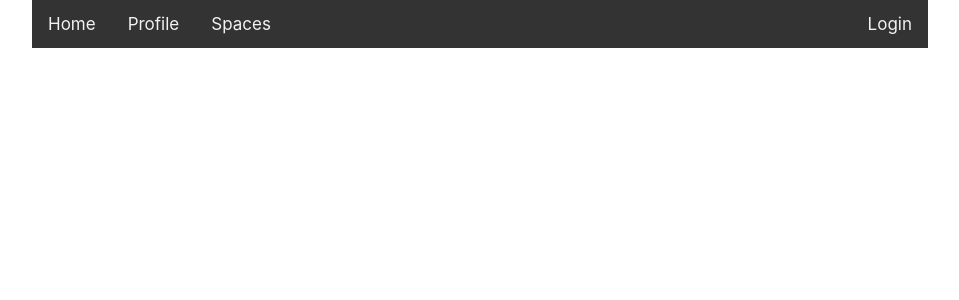
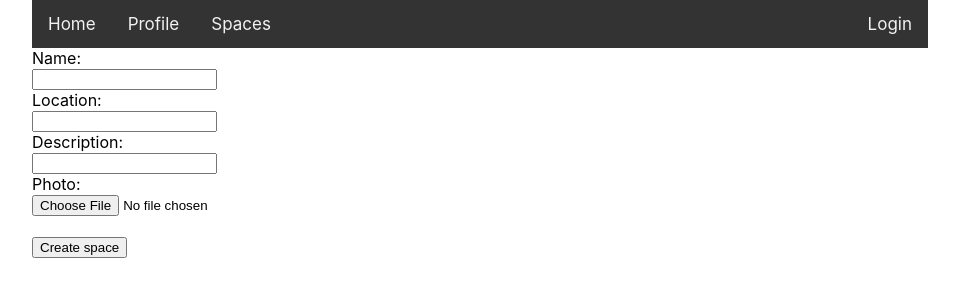
Before and after one commit to mr-hated/space-finder-frontend, a React (Create React App) app: page /createSpace in a window 1280 px wide. Shown: the top 300 px of the page, without its empty margins (160-1119 px from the left). Built offline with nearby package versions, Linux system fonts and the light colour scheme; what aws-amplify would draw is missing.

Commit message:
Create space component

```diff
--- a/src/components/App.tsx
+++ b/src/components/App.tsx
@@ -9,6 +9,7 @@ import { Profile } from './Profile';
 import history from '../utils/history';
 import { Spaces } from './spaces/Spaces';
 import { DataService } from '../services/DataService';
+import { CreateSpace } from './spaces/CreateSpaces';
 
 interface AppState {
   user: User | undefined
@@ -53,6 +54,9 @@ export class App extends React.Component<{}, AppState> {
               <Route exact path='/spaces'>
                 <Spaces dataService={this.dataService}/>
               </Route>
+              <Route exact path='/createSpace'>
+                <CreateSpace dataService={this.dataService}/>
+              </Route>
             </Switch>
           </div>
 
--- /dev/null
+++ b/src/components/spaces/CreateSpaces.tsx
@@ -0,0 +1,81 @@
+import { Component, SyntheticEvent } from "react";
+import { DataService } from "../../services/DataService";
+
+interface CustomEvent {
+    target: HTMLInputElement
+}
+export interface ICreateSpaceState {
+    name?: string,
+    location?: string,
+    description?: string,
+    photoURL?: string,
+    photo?: File
+}
+interface ICreateSpaceProps {
+    dataService: DataService
+}
+
+export class CreateSpace extends Component<ICreateSpaceProps, ICreateSpaceState> {
+
+    state: ICreateSpaceState = {
+        name:'',
+        description:'',
+        location: '',
+        photoURL: ''
+    }
+
+    private setName(event: CustomEvent) {
+        this.setState({ name: event.target.value });
+    }
+    private setLocation(event: CustomEvent) {
+        this.setState({ location: event.target.value });
+    }
+    private setDescription(event: CustomEvent) {
+        this.setState({ description: event.target.value });
+    }
+
+    private setPhotoUrl(event: CustomEvent) {
+        if (event.target.files && event.target.files[0]) {
+            this.setState({ photo: event.target.files[0] });
+        }
+    }
+
+    private async handleSubmit(event: SyntheticEvent) {
+        event.preventDefault();
+        const stateClone = {...this.state};
+        try {
+            const id = await this.props.dataService.createSpace(stateClone);
+            alert(`Created space with id: ${id}`);
+        } catch (error) {
+            alert(`Error while creating space: ${error}`);
+        }
+
+    }
+
+    render() {
+            let photoSpace;
+            if (this.state.photo) {
+                const localPhotoURL = URL.createObjectURL(this.state.photo)
+                photoSpace = <img alt='' src={localPhotoURL} />
+            } else {
+                photoSpace = <div></div>
+            }
+            return <form onSubmit={e => this.handleSubmit(e)}>
+                <label>Name:<br />
+                    <input name='space name' value={this.state.name} onChange={e => this.setName(e)} />
+                </label><br />
+                <label>Location:<br />
+                    <input name='space location' value={this.state.location} onChange={e => this.setLocation(e)} />
+                </label><br />
+                <label>Description:<br />
+                    <input name='space location' value={this.state.description} onChange={e => this.setDescription(e)} />
+                </label><br />
+                <label>Photo:<br />
+                    <input name='photo' type='file' onChange={e => this.setPhotoUrl(e)} />
+                </label><br />
+                {photoSpace}<br />
+                <input data-test="submit-button" type="submit" value="Create space" />
+            </form>
+    }
+
+}
--- a/src/components/spaces/SpaceComponent.tsx
+++ b/src/components/spaces/SpaceComponent.tsx
@@ -3,6 +3,7 @@ import genericImage from '../../assets/generic-image.jpg';
 import './SpaceComponent.css';
 
 interface SpaceComponentProps {
+  key: string,
   spaceId: string,
   name: string,
   location: string,
@@ -16,7 +17,7 @@ export class SpaceComponent extends Component <SpaceComponentProps> {
     if(this.props.photoUrl){
       return <img src={this.props.photoUrl} alt='' />
     } else {
-      return <img src={genericImage} alt=''/ >
+      return <img src={genericImage} alt='' />
     }
   }
 
--- a/src/components/spaces/Spaces.tsx
+++ b/src/components/spaces/Spaces.tsx
@@ -3,6 +3,7 @@ import { Space } from "../../model/Model";
 import { DataService } from "../../services/DataService";
 import { SpaceComponent } from "./SpaceComponent";
 import { ConfirmModalComponent } from "./ConfirmModalComponent";
+import { Link } from "react-router-dom";
 
 interface SpacesState {
   spaces: Space[],
@@ -55,6 +56,7 @@ export class Spaces extends Component<SpacesProps, SpacesState> {
     for (const space of this.state.spaces) {
       rows.push(
         <SpaceComponent
+          key={space.spaceId}
           location={space.location}
           name={space.name}
           spaceId={space.spaceId}
@@ -76,6 +78,7 @@ export class Spaces extends Component<SpacesProps, SpacesState> {
     return (
     <div>
       <h2>Welcome to the Spaces page!</h2>
+      <Link to='/createSpace'>Create space</Link><br></br>
       {this.renderSpaces()}
       <ConfirmModalComponent
         close={this.closeModal}
--- a/src/services/DataService.ts
+++ b/src/services/DataService.ts
@@ -1,8 +1,13 @@
+import { ICreateSpaceState } from "../components/spaces/CreateSpaces";
 import { Space } from "../model/Model";
 
 
 
 export class DataService {
+
+  public async createSpace(iCreateSpace: ICreateSpaceState) {
+    return '123';
+  }
 
   public async getSpaces(): Promise<Space[]> {
     const result: Space[] = [];
```
